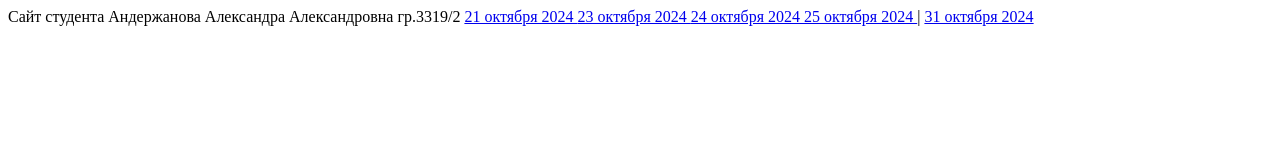
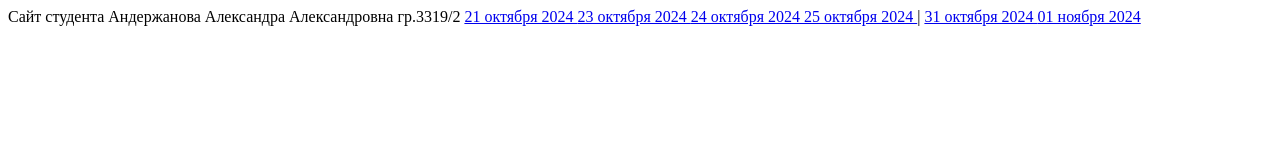
Before and after one commit to solnyshko07/solnyshko07.github.io, a plain HTML site: page index.html in a window 1280 px wide. Drawn offline with Linux system fonts and the light colour scheme.

Commit message:
Update index.html

```diff
--- a/index.html
+++ b/index.html
@@ -12,5 +12,6 @@
     <a href = '24oct24.html'>24 октября 2024 </a>
     <a href = '25oct24.html'>25 октября 2024 </a>|
     <a href = '31oct24.html'>31 октября 2024 </a>
+    <a href = '1novt24.html'>01 ноября 2024 </a>
 </body>
 </html>
```
